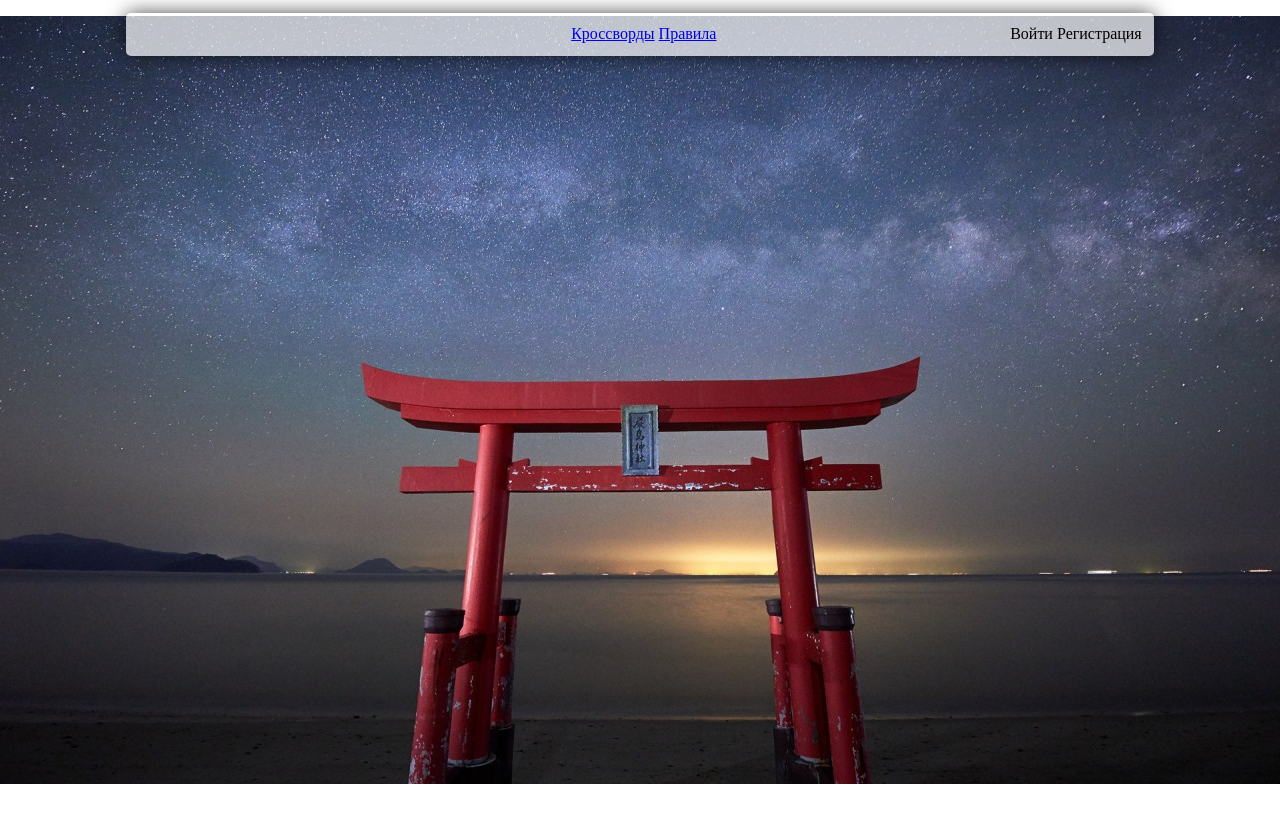
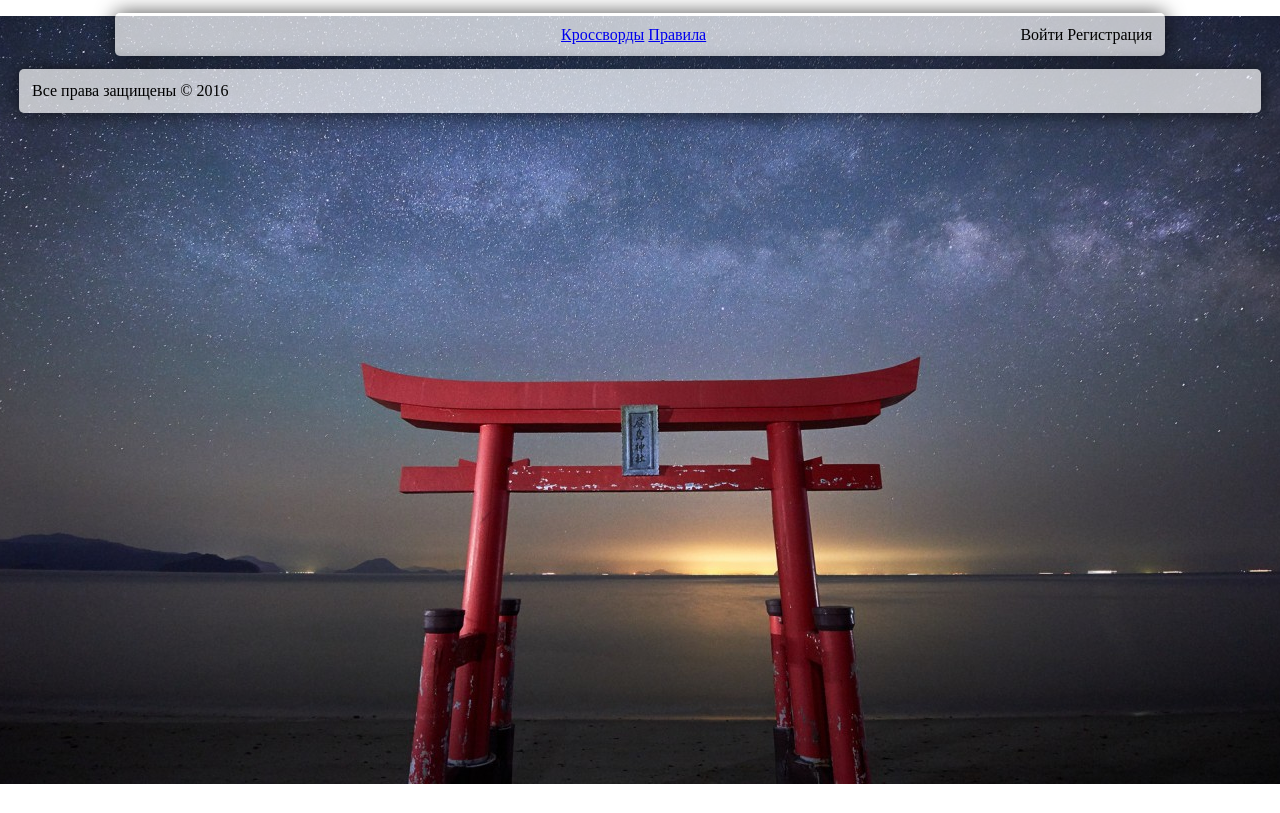
Before and after one commit to IKrivor/Japanese-crosswords, a PHP site: page / in a window 1280 px wide. Run offline with PHP 8.4, Linux system fonts and the light colour scheme.

Commit message:
Добавить футер

```diff
--- a/www/css/style.css
+++ b/www/css/style.css
@@ -6,7 +6,7 @@
 }
 html {height: 100%}
 body{
-    width: 98%;
+    width: 100%;
     height: 100%;
     margin: 0 auto;
     background: url("/img/fon_1.jpg") no-repeat center fixed;
@@ -42,3 +42,13 @@
     width: 100%;
     text-align: right;
 }
+
+/***************** Футер *********************/
+footer{
+    width: 95%;
+    margin: 1% auto 0;
+    background-color: rgba(255,255,255,0.7);
+    padding: 1%;
+    border-radius: 5px;
+    box-shadow: 0 0 20px rgba(0,0,0,0.7);
+}
--- a/www/index.php
+++ b/www/index.php
@@ -15,5 +15,11 @@
             <li><a>Регистрация</a></li>
         </ul>
     </header>
+
+    <footer>
+        <div id="rights">
+            Все права защищены &copy <?php echo date('Y');?>
+        </div>
+    </footer>
 </body>
 </html>
```
